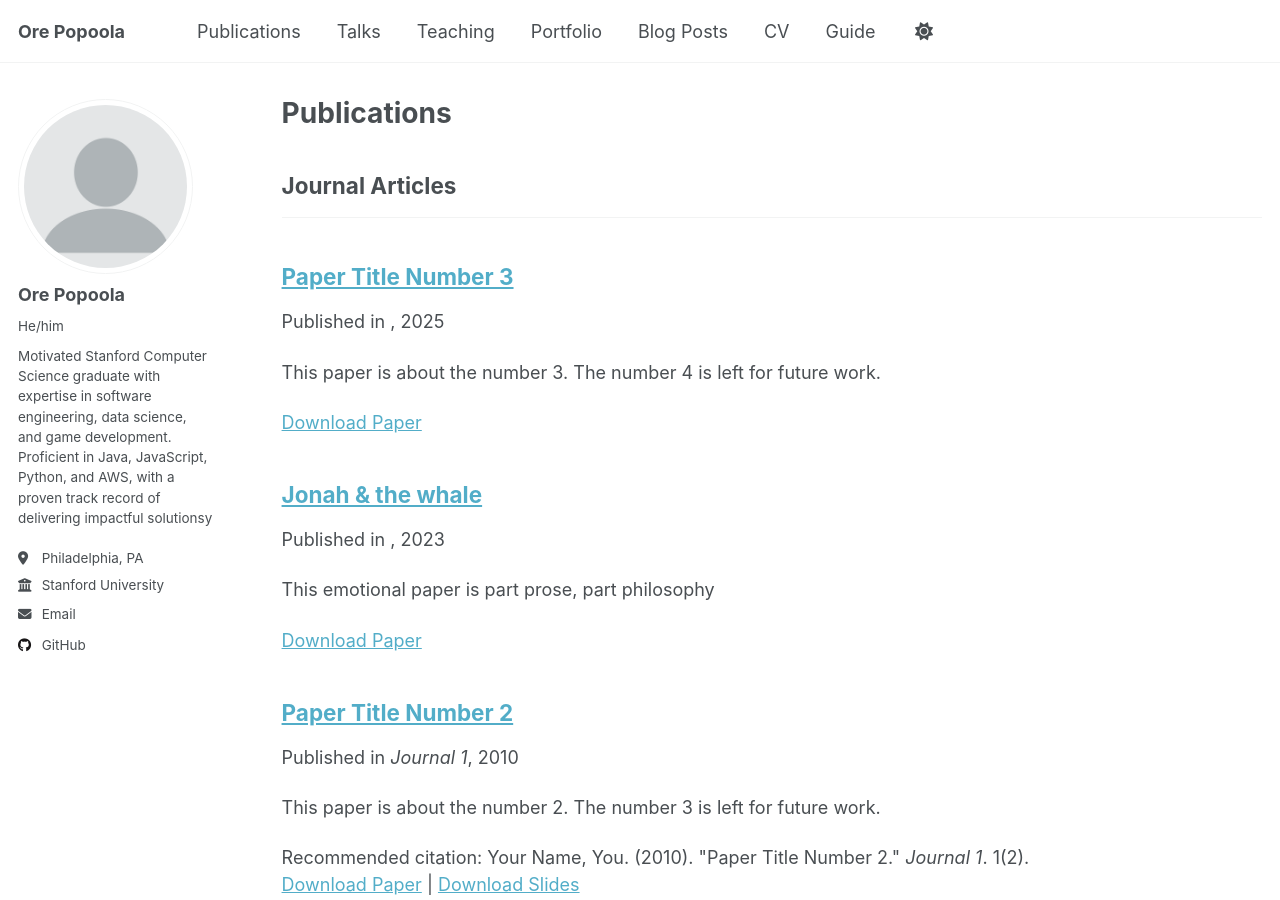
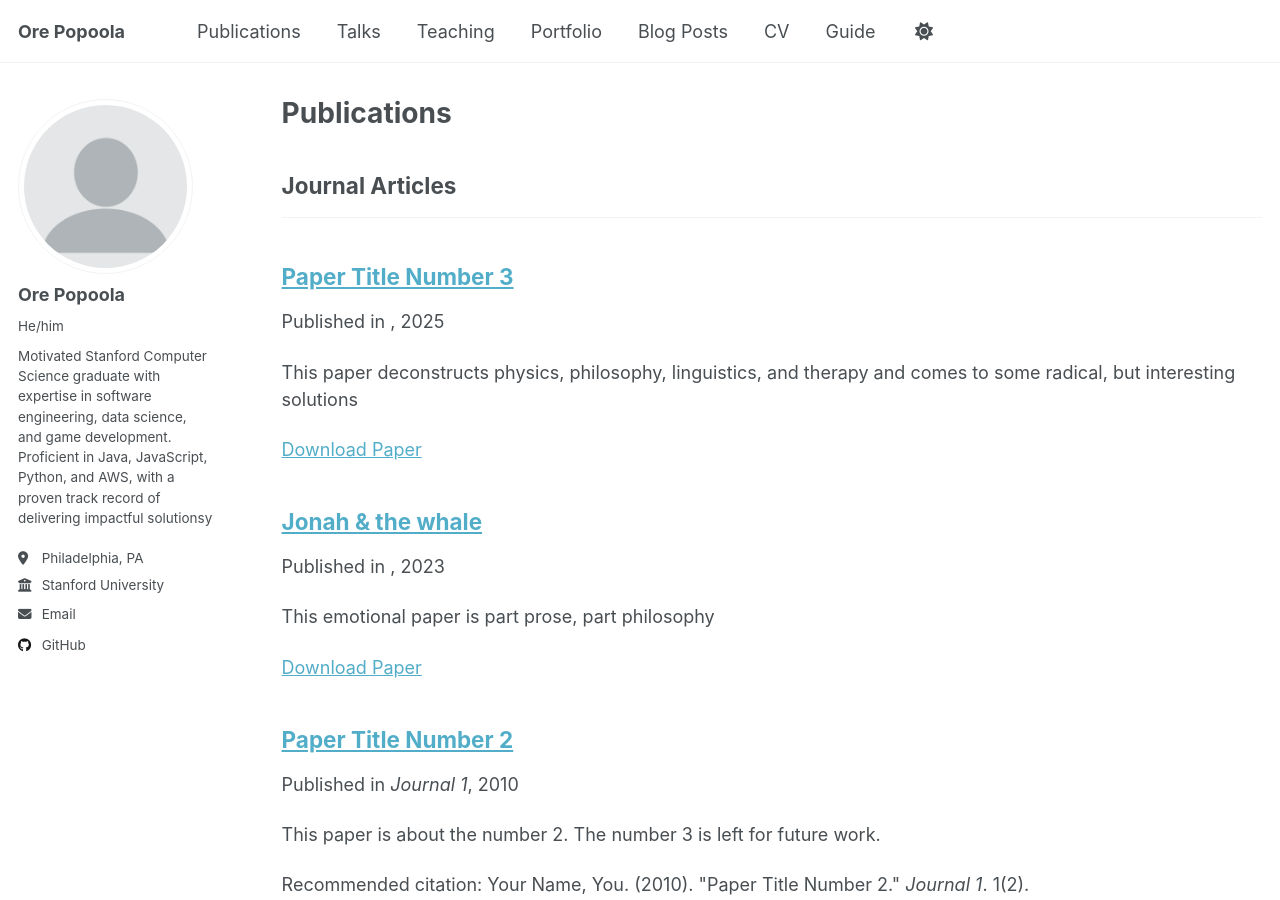
Before and after one commit to OrePopoola/orepopoola.github.io, a Jekyll site: the page built from _pages/publications.html, in a window 1280 px wide and 900 px high. Built offline with Jekyll 4.4.1, drawn with Linux system fonts in a browser that asks for light colours; a script that is not in the unit is left out.

Commit message:
Update paper4.md

```diff
--- a/_publications/paper4.md
+++ b/_publications/paper4.md
@@ -3,7 +3,7 @@ title: "Paper Title Number 3"
 collection: publications
 category: manuscripts
 permalink: /publication/2015-10-01-paper-title-number-3
-excerpt: 'This paper is about the number 3. The number 4 is left for future work.'
+excerpt: 'This paper deconstructs physics, philosophy, linguistics, and therapy and comes to some radical, but interesting solutions'
 
 paperurl: 'http://orepopoola.github.io/files/the_ultimate_manifesto_v1-2.pdf'
 ---
```
